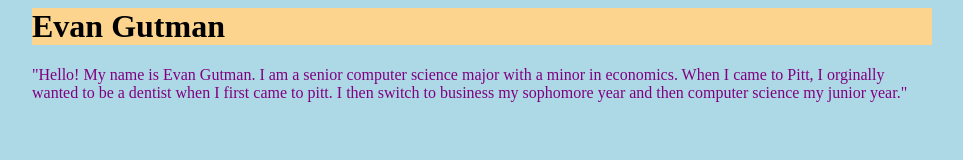
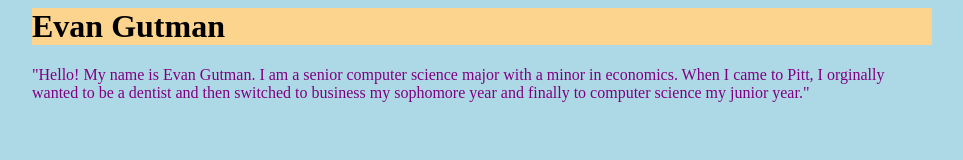
Before and after one commit to evangutman/-assignment-1, a plain HTML site: page index.html in a window 1280 px wide. Shown: the whole page, without its empty margins (158-1121 px from the left). Drawn offline with Linux system fonts and the light colour scheme.

Commit message:
Update index.html

```diff
--- a/index.html
+++ b/index.html
@@ -10,7 +10,7 @@
     <div id="page">
     <div class="text">
       <h1>Evan Gutman</h1>
-      <p style="color:purple;"> "Hello! My name is Evan Gutman. I am a senior computer science major with a minor in economics. When I came to Pitt, I orginally wanted to be a dentist when I first came to pitt. I then switch to business my sophomore year and then computer science my junior year."</p>
+      <p style="color:purple;"> "Hello! My name is Evan Gutman. I am a senior computer science major with a minor in economics. When I came to Pitt, I orginally wanted to be a dentist and then switched to business my sophomore year and finally to computer science my junior year."</p>
     </div>
     </div>
   </div>
```
